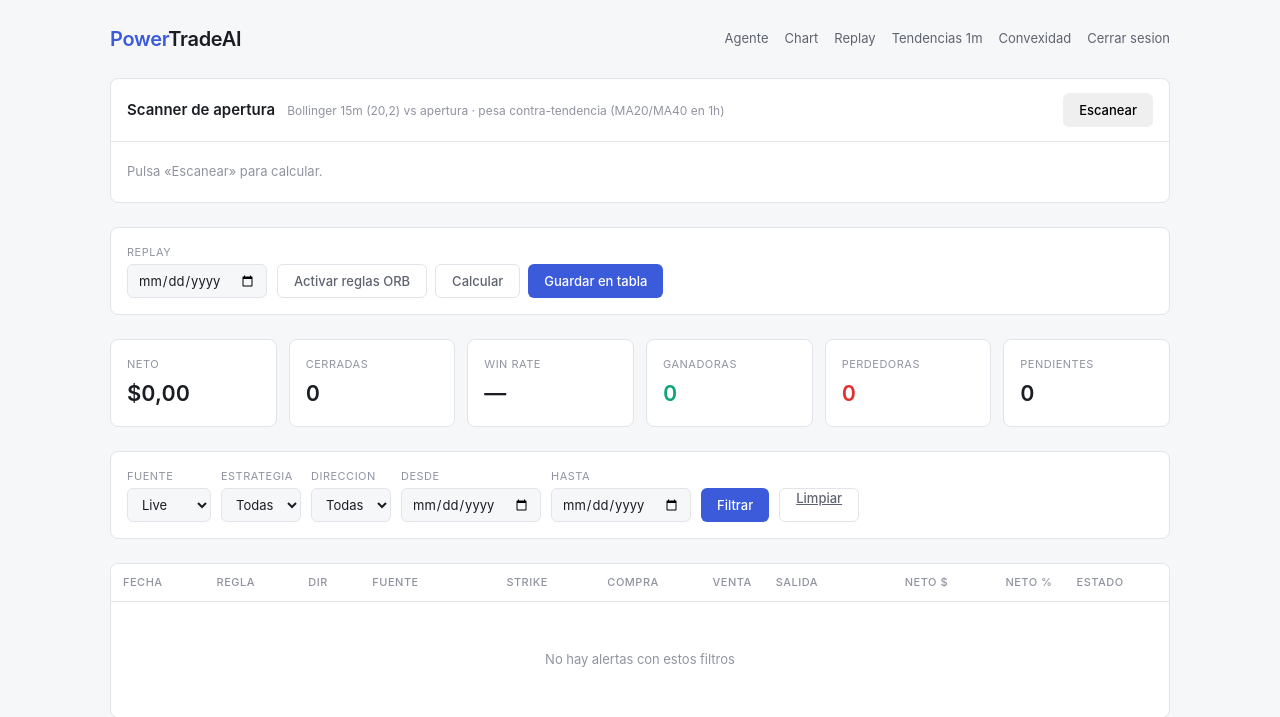
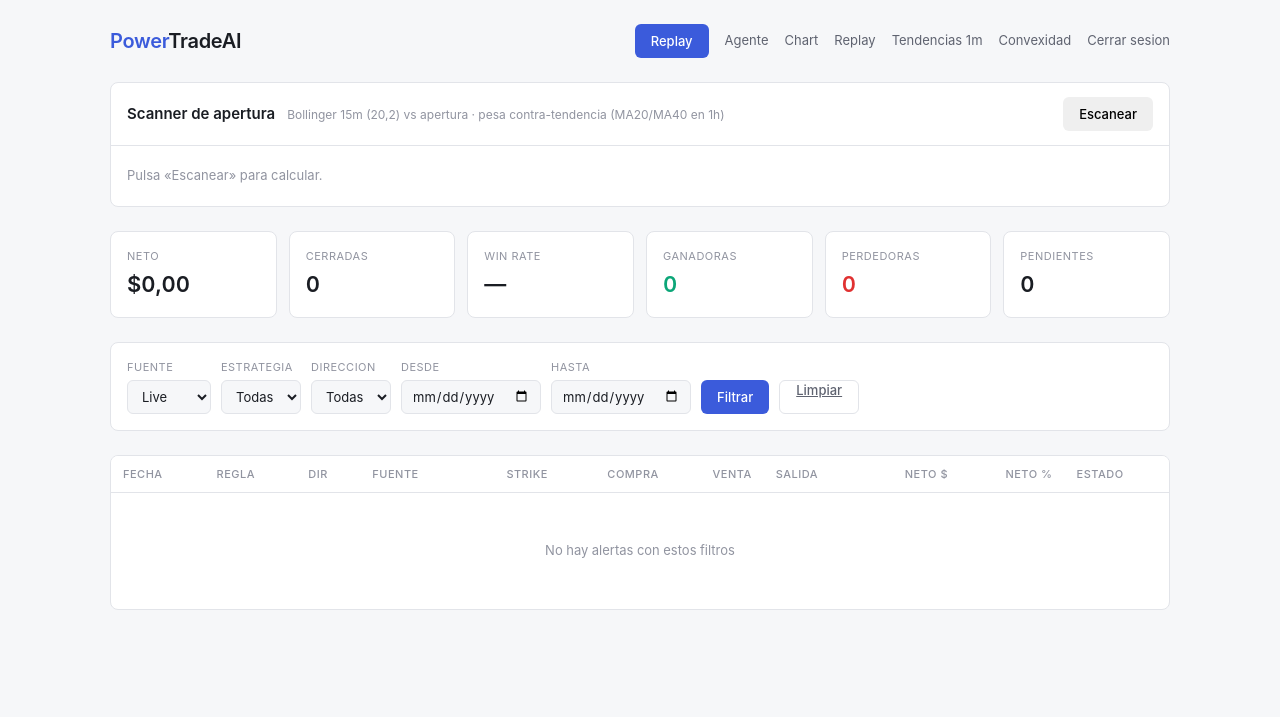
Before and after one commit to rafacu-dev/powertradeai-django, a Django app: page /panel/ in a window 1280 px wide. Shown: the top 717 px of the page. Run offline with Django 5.2, Linux system fonts and the light colour scheme; the visitor is signed in with stand-in values (Sample User, id 1); data that the repository does not hold is empty.

Commit message:
Show replay controls in dashboard modal

```diff
--- a/powerTradeAi_djangoApp/templates/powertradeai/dashboard.html
+++ b/powerTradeAi_djangoApp/templates/powertradeai/dashboard.html
@@ -250,54 +250,61 @@ header h1 span {
   border: 1px solid var(--border);
 }
 
-/* ---- Replay panel ---- */
-.replay-panel {
+/* ---- Replay modal ---- */
+.modal-backdrop {
+  position: fixed;
+  inset: 0;
+  z-index: 20;
+  display: none;
+  align-items: center;
+  justify-content: center;
+  padding: 20px;
+  background: rgba(0, 0, 0, 0.45);
+}
+.modal-backdrop.open { display: flex; }
+.modal {
+  width: min(760px, 100%);
+  max-height: min(720px, calc(100vh - 40px));
+  overflow: auto;
   background: var(--surface);
   border: 1px solid var(--border);
   border-radius: var(--radius);
+  box-shadow: 0 24px 70px rgba(0, 0, 0, 0.28);
+}
+.modal-head {
+  display: flex;
+  align-items: center;
+  justify-content: space-between;
+  gap: 12px;
   padding: 16px;
-  margin-bottom: 24px;
+  border-bottom: 1px solid var(--border);
+}
+.modal-title { font-size: 16px; font-weight: 600; }
+.modal-body { padding: 16px; }
+.modal-controls {
   display: flex;
-  flex-wrap: wrap;
   gap: 10px;
   align-items: flex-end;
+  flex-wrap: wrap;
 }
-
-.replay-panel .filter-group input[type="date"] {
-  height: 34px;
-  padding: 0 10px;
-  border: 1px solid var(--border);
-  border-radius: 6px;
-  background: var(--bg);
-  color: var(--text);
-  font-size: 13px;
-  font-family: inherit;
-}
-
 .replay-status {
+  margin-top: 12px;
   font-size: 13px;
   color: var(--text-2);
-  margin-left: 8px;
-  align-self: center;
 }
-
 .replay-result {
-  width: 100%;
-  margin-top: 8px;
+  margin-top: 12px;
   display: none;
+  overflow-x: auto;
 }
-
 .replay-result.visible { display: block; }
-
-.replay-result table {
-  width: 100%;
-}
-
-.replay-actions {
-  display: flex;
-  gap: 8px;
-  align-items: center;
-  flex-wrap: wrap;
+.replay-result table { width: 100%; }
+.icon-btn {
+  width: 34px;
+  padding: 0;
+  background: transparent;
+  color: var(--text-2);
+  border: 1px solid var(--border);
 }
 
 /* ---- Table ---- */
@@ -385,7 +392,7 @@ tbody tr:hover { background: var(--bg); }
 /* ---- Responsive ---- */
 @media (max-width: 600px) {
   .stats { grid-template-columns: repeat(2, 1fr); }
-  .filters-bar, .replay-panel { flex-direction: column; align-items: stretch; }
+  .filters-bar, .modal-controls { flex-direction: column; align-items: stretch; }
   .filter-group select, .filter-group input[type="date"] { width: 100%; }
 }
 </style>
@@ -396,6 +403,7 @@ tbody tr:hover { background: var(--bg); }
 <header>
   <h1><span>Power</span>TradeAI</h1>
   <div style="display:flex;gap:16px;align-items:center">
+    <button type="button" class="btn btn-primary" onclick="openReplayModal()">Replay</button>
     <a href="{% url 'powertradeai:agent' %}" class="logout">Agente</a>
     <a href="{% url 'powertradeai:chart' %}" class="logout">Chart</a>
     <a href="{% url 'powertradeai:replay' %}" class="logout">Replay</a>
@@ -422,21 +430,30 @@ tbody tr:hover { background: var(--bg); }
   </div>
 </div>
 
-<!-- Replay -->
-<form class="replay-panel" id="replay-form" onsubmit="return false;">
+<div class="modal-backdrop" id="replay-modal" aria-hidden="true">
+  <div class="modal" role="dialog" aria-modal="true" aria-labelledby="replay-modal-title">
+    <div class="modal-head">
+      <div class="modal-title" id="replay-modal-title">Replay de reglas</div>
+      <button type="button" class="btn icon-btn" onclick="closeReplayModal()" aria-label="Cerrar replay">X</button>
+    </div>
+    <div class="modal-body">
+      <form id="replay-form" onsubmit="return false;">
   {% csrf_token %}
+        <div class="modal-controls">
           <div class="filter-group">
-    <label>Replay</label>
+            <label>Fecha</label>
             <input type="date" id="replay-date" name="date" value="{{ filters.hasta|default:filters.desde }}">
           </div>
-  <div class="replay-actions">
           <button type="button" class="btn btn-ghost" id="seed-btn" onclick="seedStrategies()">Activar reglas ORB</button>
           <button type="button" class="btn btn-ghost" id="replay-calc-btn" onclick="runReplay(false)">Calcular</button>
           <button type="button" class="btn btn-primary" id="replay-save-btn" onclick="runReplay(true)">Guardar en tabla</button>
         </div>
-  <span class="replay-status" id="replay-status"></span>
+        <div class="replay-status" id="replay-status"></div>
         <div class="replay-result" id="replay-result"></div>
       </form>
+    </div>
+  </div>
+</div>
 
 <!-- Stats -->
 <div class="stats">
@@ -569,6 +586,19 @@ const SCAN_STATUS = {
   DENTRO:       { cls: 'inside',  row: '',         label: 'Dentro' },
   PENDIENTE:    { cls: 'pending', row: '',         label: 'Sin apertura' },
 };
+
+function openReplayModal() {
+  const modal = document.getElementById('replay-modal');
+  modal.classList.add('open');
+  modal.setAttribute('aria-hidden', 'false');
+  document.getElementById('replay-date').focus();
+}
+
+function closeReplayModal() {
+  const modal = document.getElementById('replay-modal');
+  modal.classList.remove('open');
+  modal.setAttribute('aria-hidden', 'true');
+}
 
 async function loadScanner() {
   const btn = document.getElementById('scanner-btn');
@@ -766,6 +796,13 @@ async function seedStrategies() {
   }
 }
 
+document.getElementById('replay-modal').addEventListener('click', event => {
+  if (event.target.id === 'replay-modal') closeReplayModal();
+});
+document.addEventListener('keydown', event => {
+  if (event.key === 'Escape') closeReplayModal();
+});
+
 </script>
 </body>
 </html>
```
Also changed, not shown: powerTradeAi_djangoApp/tests/test_replay_visual.py (+6 -1 lines). Lines whose indentation alone changed are shown as unchanged.
